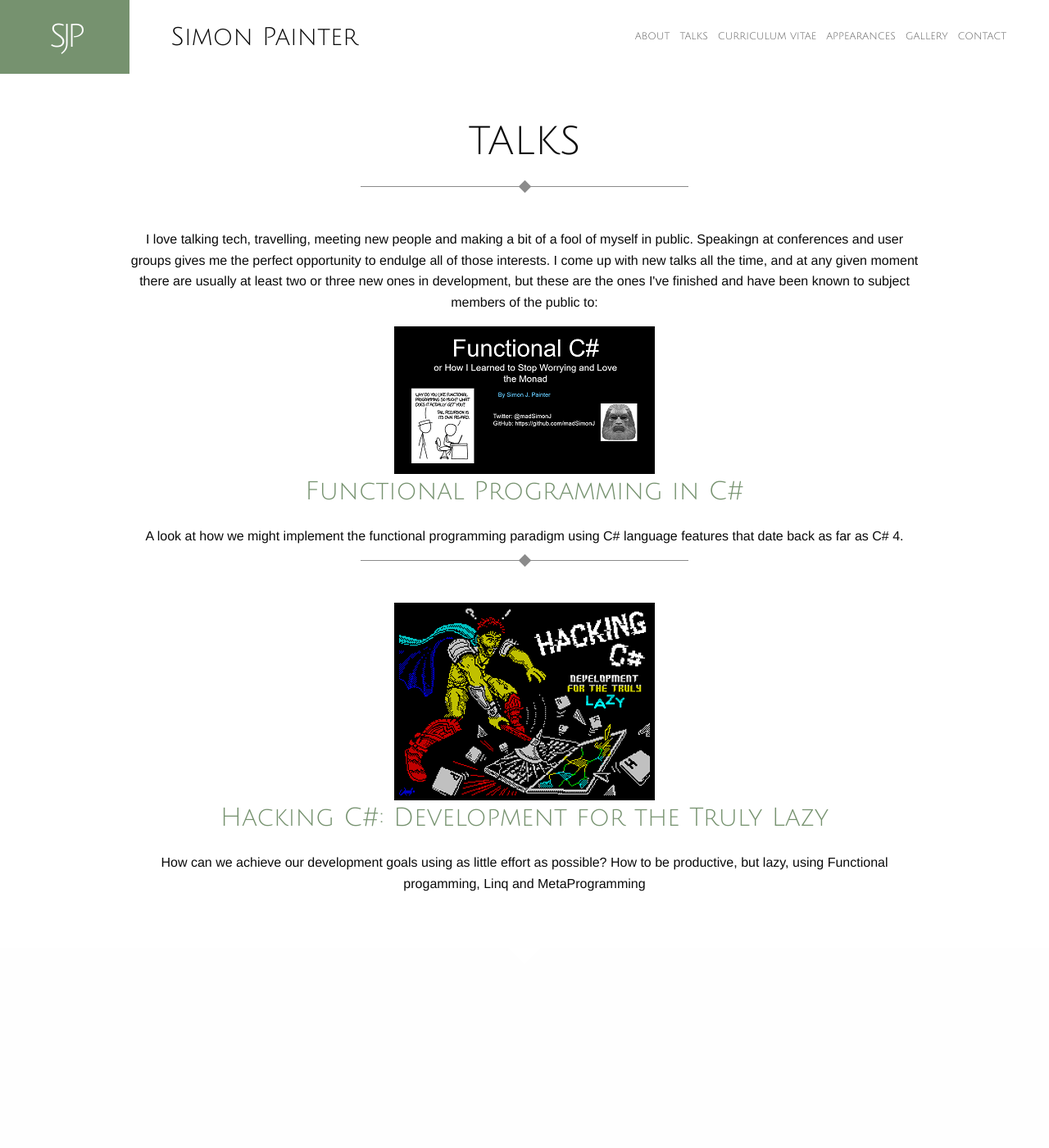
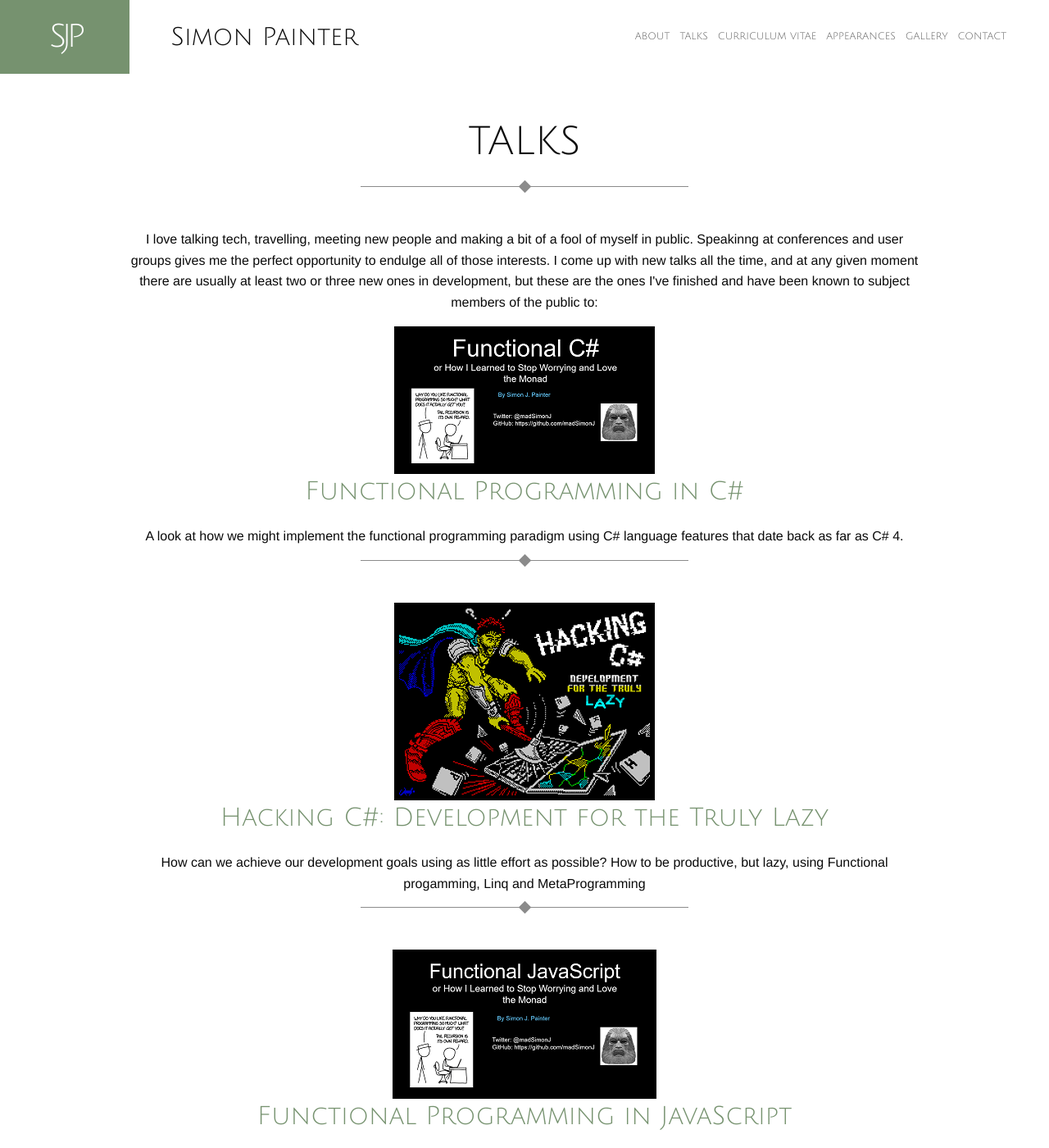
Before and after one commit to madSimonJ/madsimonj.github.io, a Jekyll site: the page built from talks.md, in a window 1280 px wide and 1400 px high. Shown: the whole window at 82% size. Built offline with Jekyll 4.4.1, drawn with Linux system fonts in a browser that asks for light colours; some of the changed text lies outside the part shown.

Commit message:
functional javascript

```diff
--- a/talks.md
+++ b/talks.md
@@ -7,20 +7,27 @@ layout: default
     <h2>TALKS</h2>
     <hr>
     <p>
-	I love talking tech, travelling, meeting new people and making a bit of a fool of myself in public.  Speakingn at conferences and user groups gives me the perfect opportunity to endulge all of those interests.  I come up with new talks all the time, and at any given moment there are usually at least two or three new ones in development, but these are the ones I've finished and have been known to subject members of the public to:
+	I love talking tech, travelling, meeting new people and making a bit of a fool of myself in public.  Speakinng at conferences and user groups gives me the perfect opportunity to endulge all of those interests.  I come up with new talks all the time, and at any given moment there are usually at least two or three new ones in development, but these are the ones I've finished and have been known to subject members of the public to:
 	</p>
 
 	<a href="/talk/functionalcsharp"><img src="/Content/img/functional-csharp.png">
 	<h3>Functional Programming in C#</h3></a>
 	<p>
 	A look at how we might implement the functional programming paradigm using C# language features that date back as far as C# 4.
-	</p>
+	</p><p/>
 	<hr>
 	<a href="hackingcsharp">
 	<img src="/Content/img/hacking-csharp.png">
 	<h3>Hacking C#: Development for the Truly Lazy</h3></a>
 	<p>
 	How can we achieve our development goals using as little effort as possible?  How to be productive, but lazy, using Functional progamming, Linq and MetaProgramming
+	</p><p/>
+	<hr>
+	<a href="functionaljavascript">
+	<img src="/Content/img/functional-javascript.png">
+	<h3>Functional Programming in JavaScript</h3></a>
+	<p>
+	With the use of a few simple JS libraries, we can create a full implementation of the Functional Programming paradigm without much effort
 	</p>
   </div>
 </div>
```
Also changed, not shown: functionaljavascript.md (added, +36 -0 lines), Content/img/functional-javascript-large.png (added), Content/img/functional-javascript.png (added).
